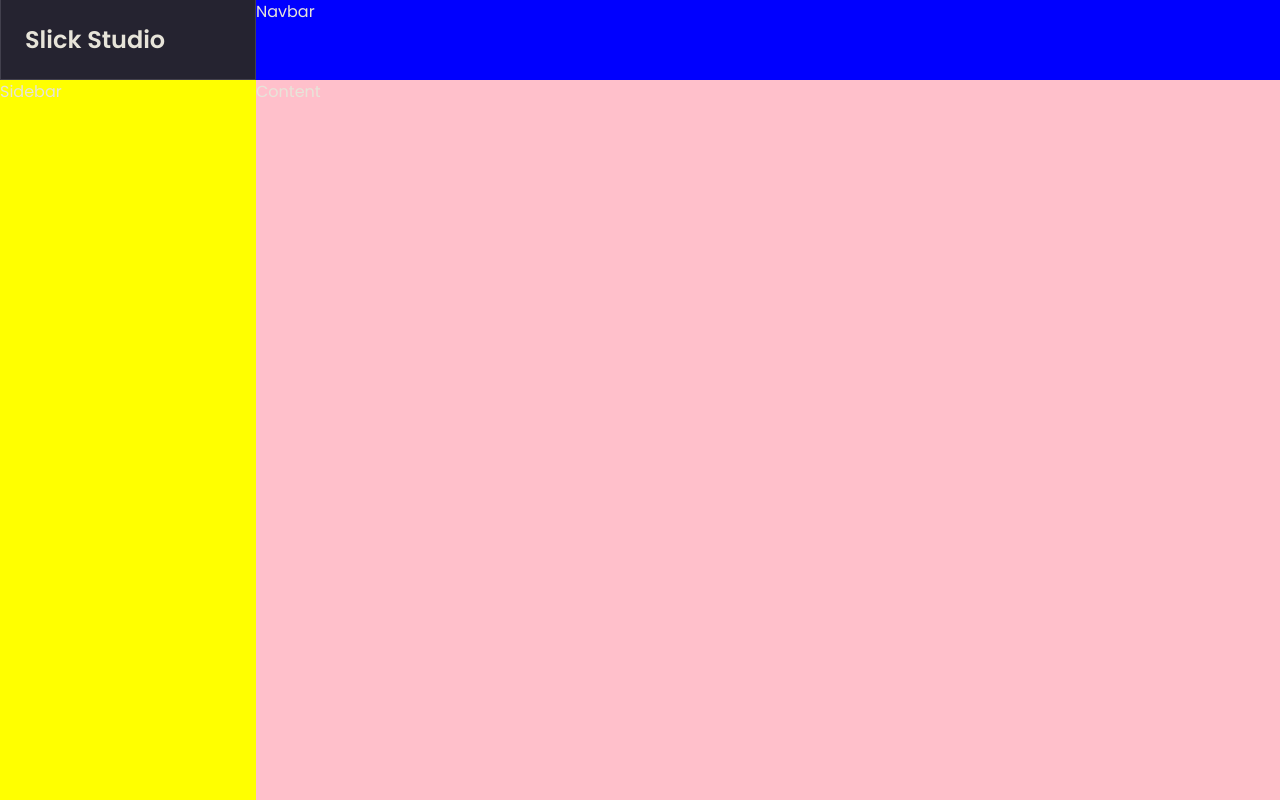
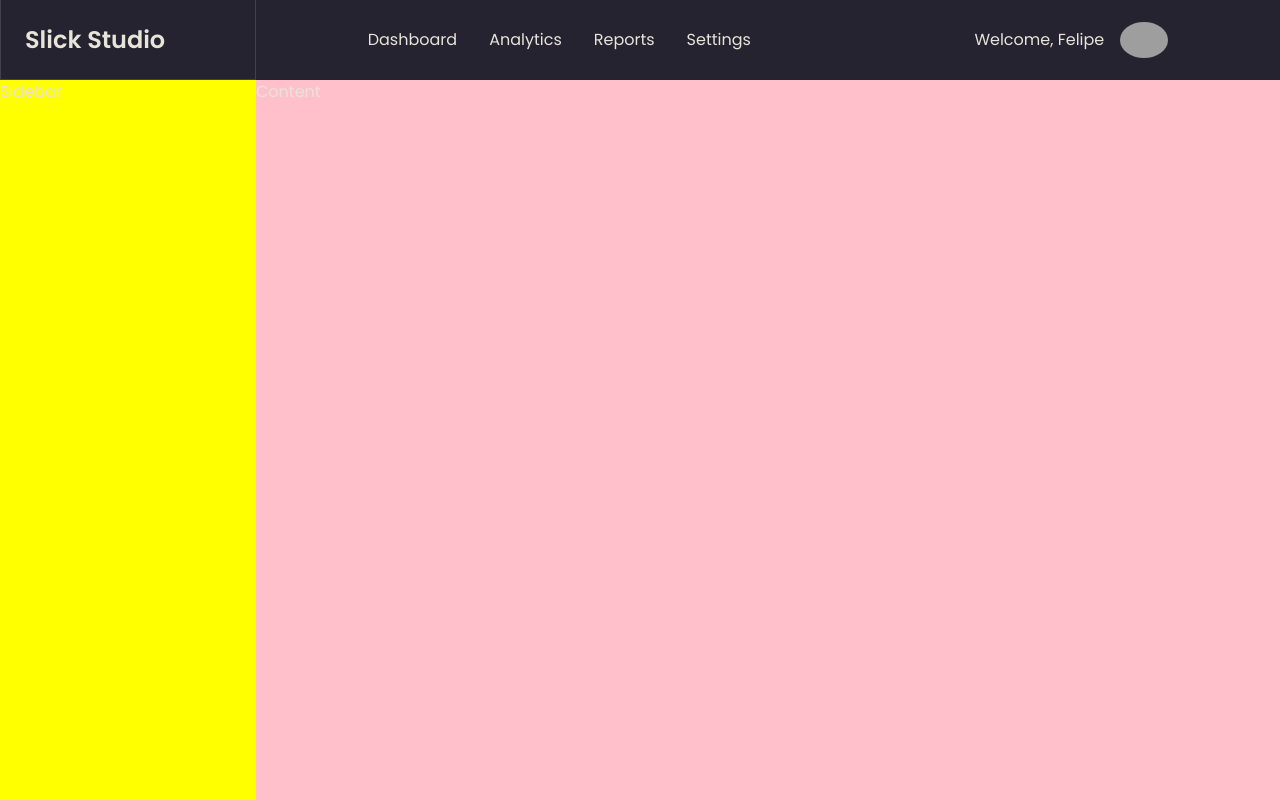
Before and after one commit to vinebks/slick-studio, a Next.js app: page / in a window 1280 px wide. Built offline with nearby package versions, Linux system fonts and the light colour scheme; grey boxes are pictures that could not be loaded.

Commit message:
feat: add navbar items and avatar :sparkles:

```diff
--- a/src/components/Navbar/index.tsx
+++ b/src/components/Navbar/index.tsx
@@ -1,5 +1,21 @@
 import { NavbarContainer } from './styles';
 
 export const Navbar: React.FC = () => {
-  return <NavbarContainer>Navbar</NavbarContainer>;
+  return (
+    <NavbarContainer>
+      <ul>
+        <li>Dashboard</li>
+        <li>Analytics</li>
+        <li>Reports</li>
+        <li>Settings</li>
+      </ul>
+      <div>
+        <span>Welcome, Felipe</span>
+        <img
+          src="https://avatars.githubusercontent.com/u/43390533?v=4"
+          alt="felipe github"
+        />
+      </div>
+    </NavbarContainer>
+  );
 };
--- a/src/components/Navbar/styles.ts
+++ b/src/components/Navbar/styles.ts
@@ -2,5 +2,42 @@ import styled from 'styled-components';
 
 export const NavbarContainer = styled.nav`
   grid-area: Navbar;
-  background: blue;
+
+  display: flex;
+  justify-content: space-around;
+
+  ul {
+    display: flex;
+    align-items: center;
+
+    li + li {
+      margin-left: 2rem;
+    }
+
+    li {
+      transition: color 0.2s;
+      &:hover {
+        cursor: pointer;
+        color: ${({ theme }) => theme.colors.blue};
+      }
+    }
+  }
+
+  div {
+    display: flex;
+    align-items: center;
+
+    img {
+      border-radius: 50%;
+      max-width: 3rem;
+      margin-left: 1rem;
+
+      transition: transform 0.2s;
+
+      &:hover {
+        cursor: pointer;
+        transform: scale(1.1);
+      }
+    }
+  }
 `;
```
